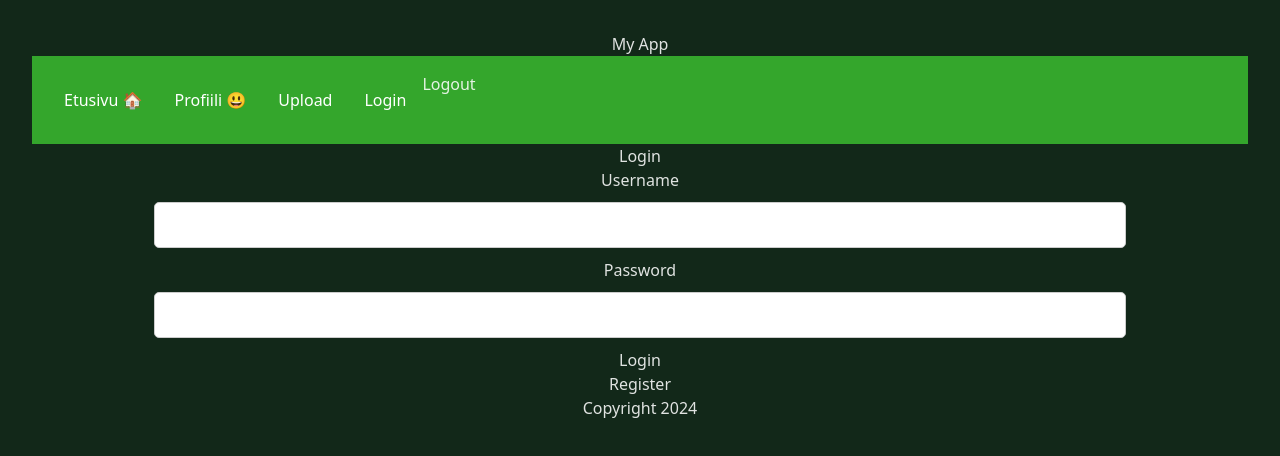
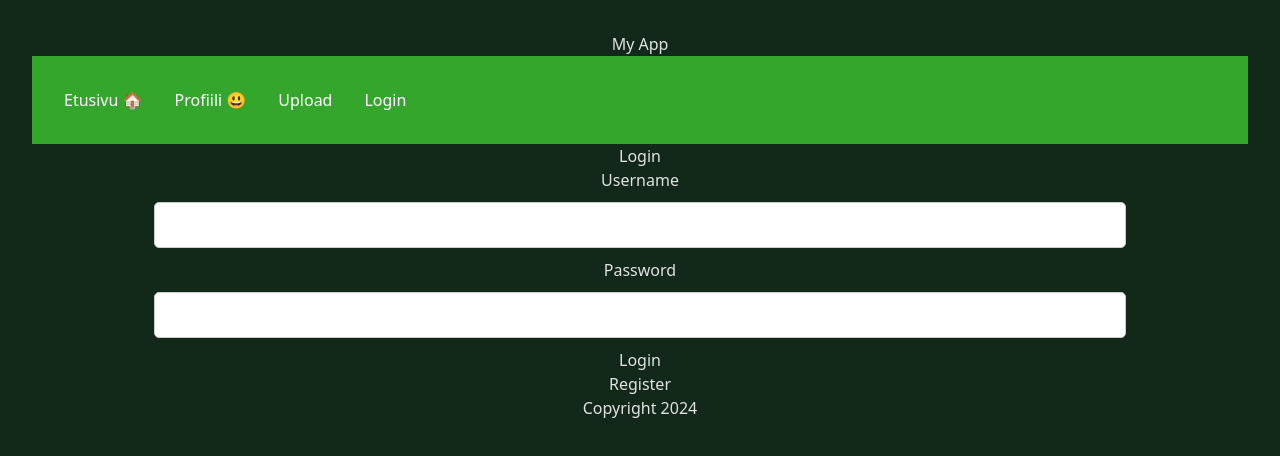
Before and after one commit to JoelPalu/JS_W5, a React (Vite) app: page /login in a window 1280 px wide. Shown: the top 456 px of the page. Built offline with nearby package versions, Linux system fonts and the light colour scheme.

Commit message:
add when logged or loggedout will button will be updated

```diff
--- a/src/components/SiteNavigation.jsx
+++ b/src/components/SiteNavigation.jsx
@@ -3,7 +3,7 @@ import Button from "./UI/Button.jsx";
 import {useUserContext} from "../contexts/UserContext.jsx";
 
 const SiteNavigation = () => {
-  const {handleLogout} = useUserContext();
+  const {user, handleLogout} = useUserContext();
   return(
     <div>
       <header>
@@ -11,11 +11,9 @@ const SiteNavigation = () => {
           <Link to="/">Etusivu 🏠</Link>
           <Link to="/profile">Profiili 😃</Link>
           <Link to="/upload">Upload</Link>
-          <Link to="/login">Login</Link>
-          <Button text={"Logout"} handleClick={() => {
-            handleLogout();
-            console.log("logout")
-          } }/>
+          {!user && <Link to="/login">Login</Link> }
+          {user && <Button text={"Logout"} handleClick={handleLogout} />}
+
         </nav>
       </header>
     </div>
--- a/src/contexts/UserContext.jsx
+++ b/src/contexts/UserContext.jsx
@@ -17,6 +17,7 @@ export const UserProvider = ({children}) => {
     try{
       const userData = await login(credentials);
       localStorage.setItem("token", userData.token);
+      setUser(userData.user);
       navigate('/');
     }catch (e){
       alert(e.message);
@@ -25,7 +26,7 @@ export const UserProvider = ({children}) => {
 
   const handleLogout = () => {
     localStorage.removeItem('token');
-    setUser(null);
+    setUser(undefined);
     navigate('/');
   };
 
```
